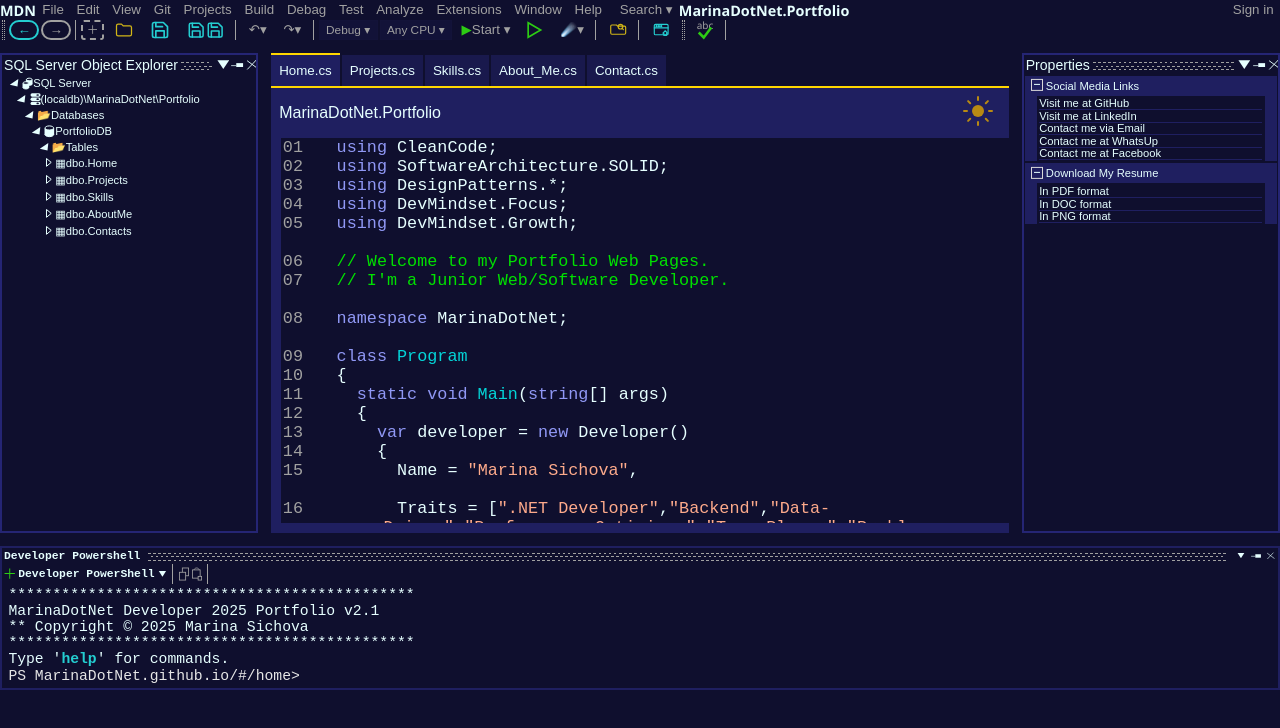
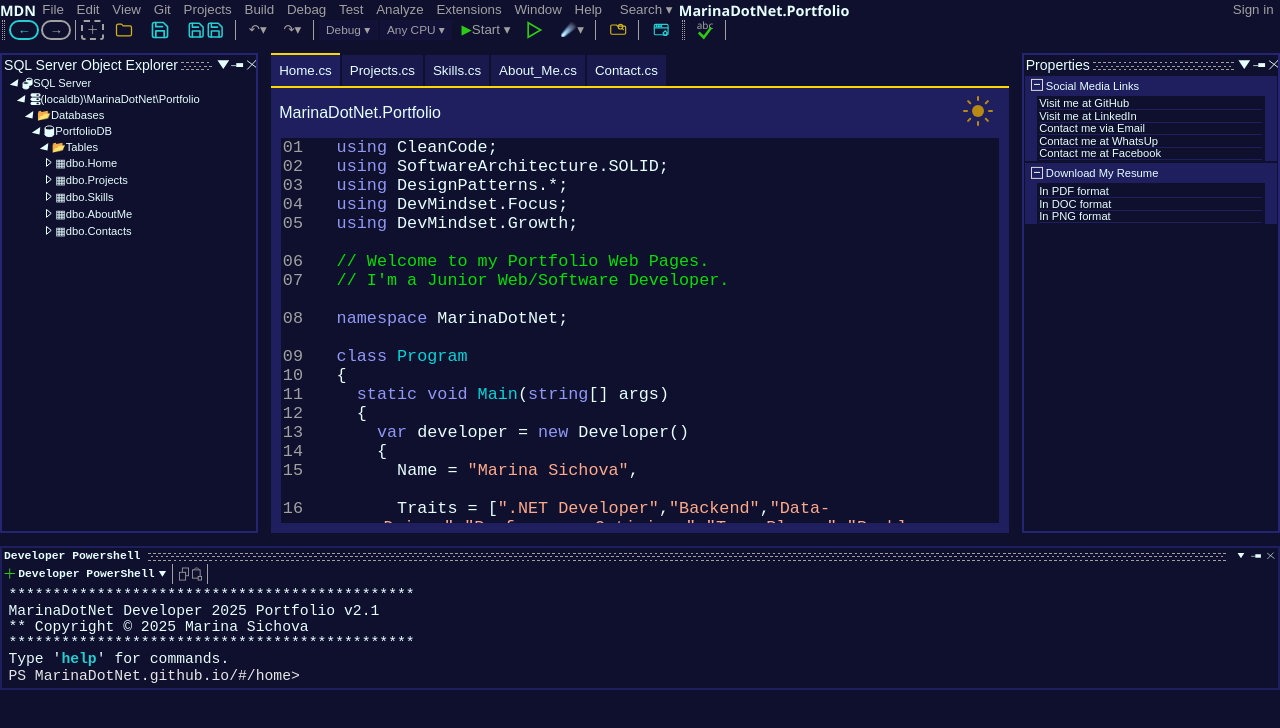
Before and after one commit to MarinaDotNet/marinadotnet.github.io, a React (Vite) app: page / in a window 1280 px wide. Shown: the top 728 px of the page. Built offline with nearby package versions, Linux system fonts and the light colour scheme.

Commit message:
fixed the compatibility through different browsers for scrollbar style.

```diff
--- a/src/index.css
+++ b/src/index.css
@@ -629,16 +629,24 @@
   background-color: var(--color-frame);
 }
 
-/*Firefox Scrollbar Styling */
-@-moz-document url-prefix() {
+/* Firefox Scrollbar Styling */
+@supports (scrollbar-width: thin) {
   * {
-  scrollbar-width: thin;
-  scrollbar-color: var(--color-border) var(--color-frame);
+    scrollbar-width: thin;
+    scrollbar-color: var(--color-border) var(--color-frame);
+  }
+  .component-box { border-right: 10px solid var(--color-frame); }
 }
-  .component-box{
-  border-right: 10px solid var(--color-frame);
+
+/* test scrollbar-color (two values) */
+@supports (scrollbar-color: var(--color-border) var(--color-frame)) {
+  * {
+    scrollbar-width: thin;
+    scrollbar-color: var(--color-border) var(--color-frame);
   }
+  .component-box { border-right: 10px solid var(--color-frame); }
 }
+
 /* #endregion Scrollbar */
 
 /* #region CodeTokens styles */
```
